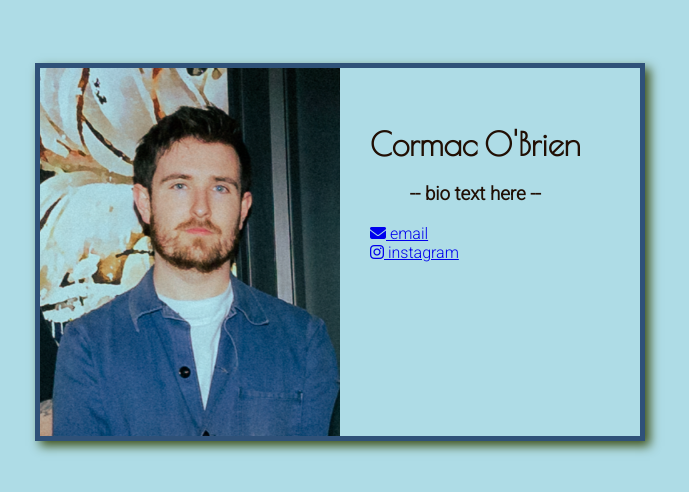
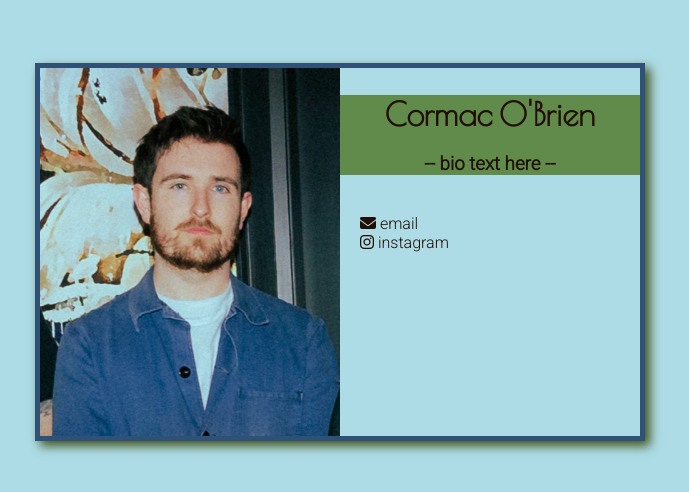
Before and after one commit to cormacfobrien/cormacfobrien.github.io, a plain HTML site: page index.html in a window 1280 px wide. Shown: the part 148-640 px from the top of the page, without its empty margins (300-989 px from the left). Drawn offline with nearby package versions, Linux system fonts and the light colour scheme.

Commit message:
More styling

```diff
--- a/index.html
+++ b/index.html
@@ -15,14 +15,15 @@
     <!-- Font Awesome -->
     <script src="https://kit.fontawesome.com/ff70fd05ec.js" crossorigin="anonymous"></script>
 
-
 </head>
 <body>
     <main>
         <img src="images/cormac.png" alt="Cormac O'Brien" class="self">
         <section>
-            <h1>Cormac O'Brien</h1>
-            <h3>-- bio text here --</h3>
+            <div class="text">
+                <h1>Cormac O'Brien</h1>
+                <h3>-- bio text here --</h3>
+            </div>
             <p>
                 <a href="mailto:cormacfobrien@icloud.com"><i class="fas fa-envelope"></i> email</a><br>
                 <a href="http://instagram.com/cormacfobrien"><i class="fab fa-instagram"></i> instagram</a>
--- a/style.css
+++ b/style.css
@@ -27,8 +27,14 @@ main{
 }
 
 section{
-    padding: 30px;
+    width: 100%;
+
     font-family: "Roboto", sans-serif;
+}
+
+.text{
+    background-color: var(--four);
+    width: 100%;
 }
 
 h1{
@@ -39,11 +45,20 @@ h1{
 }
 
 h3{
+    text-align: center;
+}
 
-    text-align: center;
+p{
+    padding: 20px;
 }
 
 .self{
     display: block;
     width: 50%;
+    aspect-ratio: auto;
 }
+
+a:link, a:visited{
+    text-decoration: none;
+    color: var(--five);
+}
```
